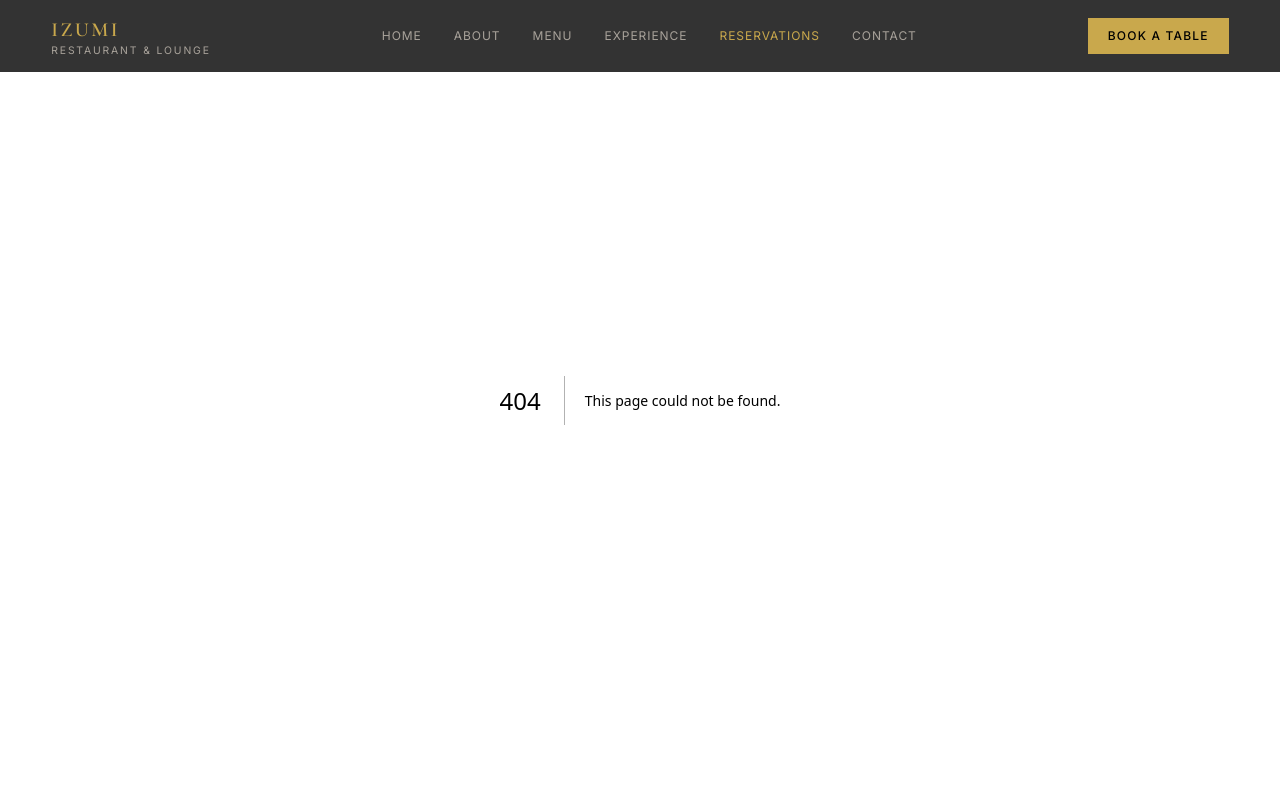
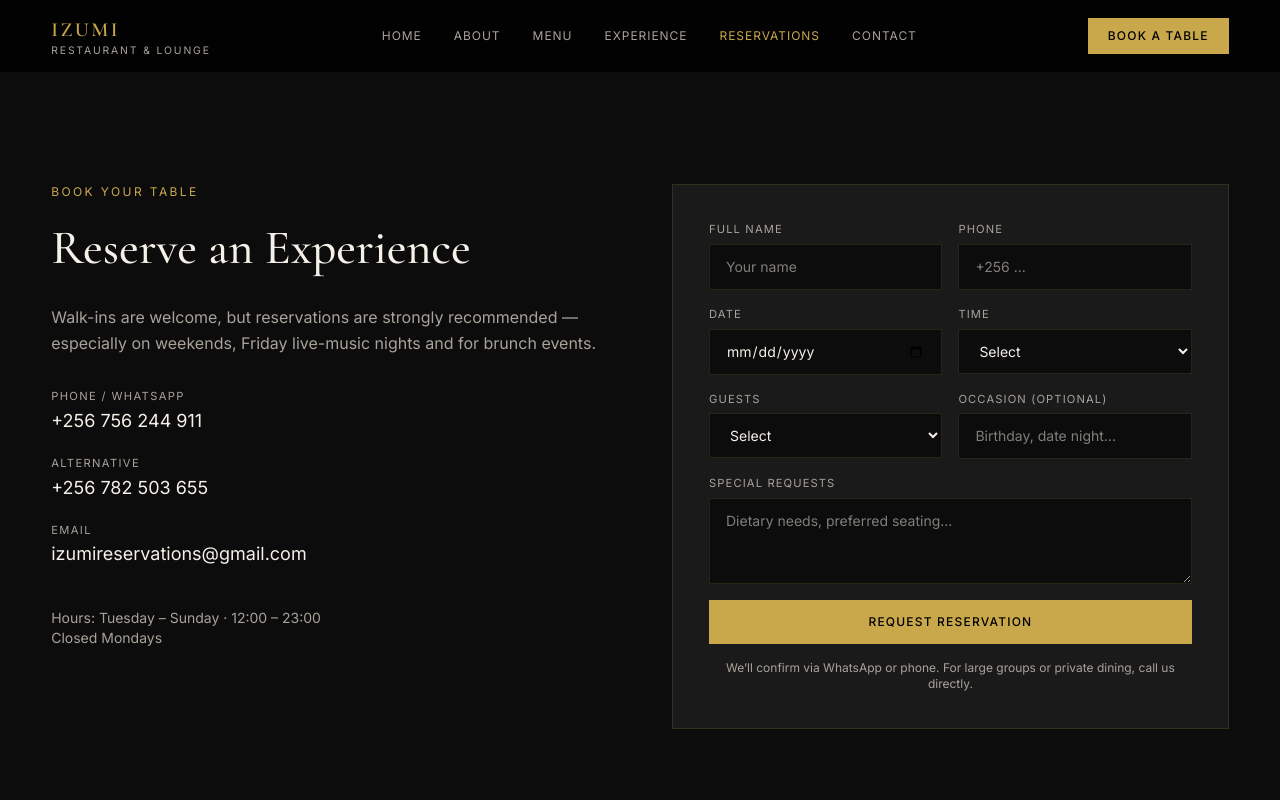
Before and after one commit to DaviesMenace1/izumi-restaurant-lounge, a Next.js app: page /reservations in a window 1280 px wide. Before the commit this address had no page. Shown: the top 800 px of the page. Built offline with nearby package versions, Linux system fonts and the light colour scheme.

Commit message:
Add reservations page

```diff
--- /dev/null
+++ b/src/app/reservations/page.tsx
@@ -0,0 +1,66 @@
+import type { Metadata } from "next";
+import ReservationForm from "@/components/ReservationForm";
+
+export const metadata: Metadata = {
+  title: "Reservations",
+  description: "Book a table at Izumi Restaurant & Lounge, Kololo Kampala. WhatsApp or call us.",
+};
+
+export default function ReservationsPage() {
+  return (
+    <div className="pt-[72px]">
+      <section className="py-20 md:py-28">
+        <div className="mx-auto max-w-[1200px] w-[92%]">
+          <div className="grid lg:grid-cols-2 gap-12 lg:gap-16">
+            <div>
+              <p className="text-xs tracking-[0.2em] uppercase text-[var(--gold)] mb-3">Book Your Table</p>
+              <h1 className="font-[family-name:var(--font-cormorant)] text-[clamp(2.2rem,4vw,3rem)] font-medium mb-5">
+                Reserve an Experience
+              </h1>
+              <p className="text-[var(--text-muted)] mb-8 leading-relaxed">
+                Walk-ins are welcome, but reservations are strongly recommended — especially on weekends,
+                Friday live-music nights and for brunch events.
+              </p>
+
+              <div className="space-y-5">
+                <a href="tel:+256756244911" className="block group">
+                  <span className="block text-[0.7rem] tracking-[0.12em] uppercase text-[var(--text-muted)] mb-0.5">
+                    Phone / WhatsApp
+                  </span>
+                  <span className="text-lg group-hover:text-[var(--gold)] transition-colors">
+                    +256 756 244 911
+                  </span>
+                </a>
+                <a href="tel:+256782503655" className="block group">
+                  <span className="block text-[0.7rem] tracking-[0.12em] uppercase text-[var(--text-muted)] mb-0.5">
+                    Alternative
+                  </span>
+                  <span className="text-lg group-hover:text-[var(--gold)] transition-colors">
+                    +256 782 503 655
+                  </span>
+                </a>
+                <a href="mailto:izumireservations@gmail.com" className="block group">
+                  <span className="block text-[0.7rem] tracking-[0.12em] uppercase text-[var(--text-muted)] mb-0.5">
+                    Email
+                  </span>
+                  <span className="text-lg group-hover:text-[var(--gold)] transition-colors">
+                    izumireservations@gmail.com
+                  </span>
+                </a>
+              </div>
+
+              <p className="mt-10 text-sm text-[var(--text-muted)]">
+                Hours: Tuesday – Sunday · 12:00 – 23:00<br />
+                Closed Mondays
+              </p>
+            </div>
+
+            <div className="bg-[var(--bg-card)] border border-[var(--border)] p-7 md:p-9">
+              <ReservationForm />
+            </div>
+          </div>
+        </div>
+      </section>
+    </div>
+  );
+}
```
